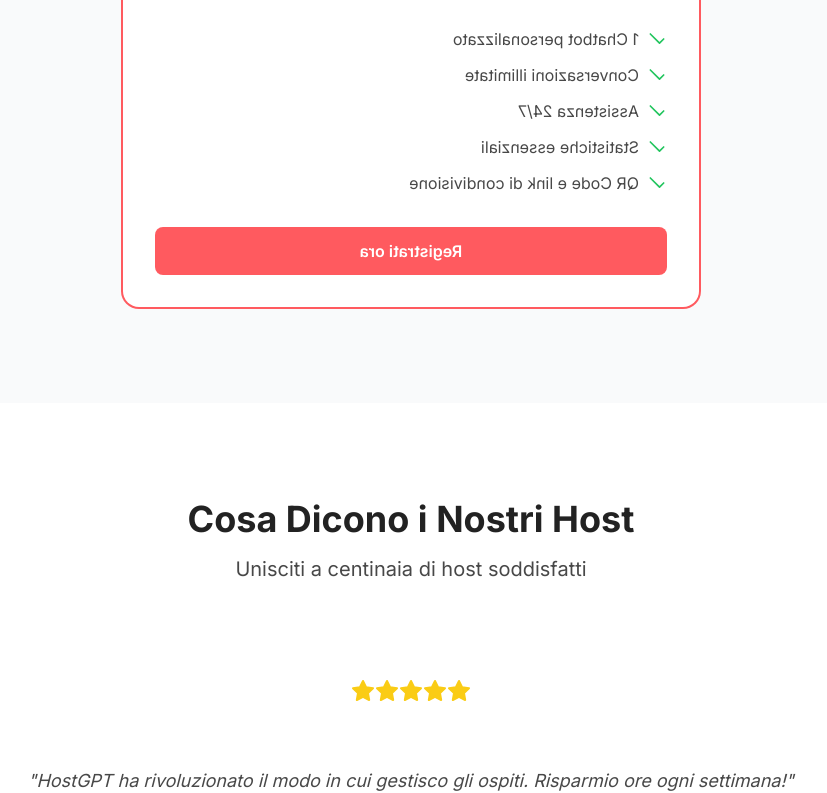
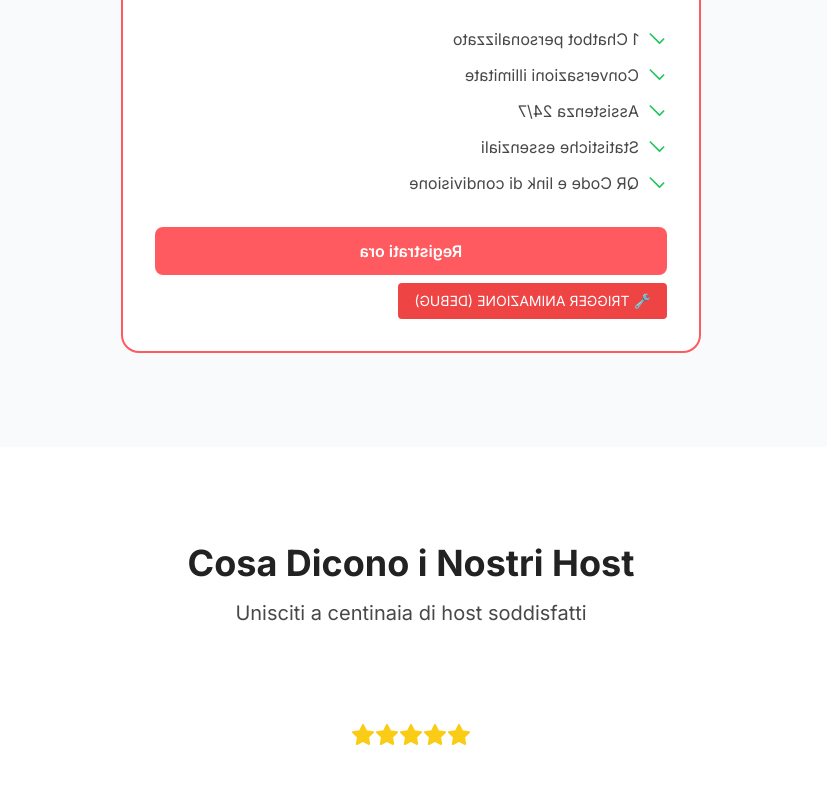
Before and after one commit to simoncinid/hostgpt, a Next.js app: page / in a window 1280 px wide. Shown: the part 3301-4094 px from the top of the page, without its empty margins (229-1056 px from the left). Built offline with nearby package versions, Linux system fonts and the light colour scheme.

Commit message:
Fix: Animazione pricing con debug per troubleshooting - aggiunta trigger manuale e console.log per debug

```diff
--- a/app/page.tsx
+++ b/app/page.tsx
@@ -183,20 +183,31 @@ export default function LandingPage() {
 
   // Gestione animazione pricing
   useEffect(() => {
+    console.log('Animation effect triggered:', pricingAnimationTriggered, 'phase:', pricingAnimationPhase)
     if (pricingAnimationTriggered && !pricingAnimationPhase) {
+      console.log('Starting animation sequence!')
       const sequence = [
-        () => setPricingAnimationPhase(1), // Inizia spin
         () => {
+          console.log('Phase 1: Spin start')
+          setPricingAnimationPhase(1)
+        }, // Inizia spin
+        () => {
+          console.log('Phase 2: Show chat')
           setShowChatDemo(true)
-          setPricingAnimationPhase(2) // Mostra chat e inizia conversazione
-        },
-        () => setPricingAnimationPhase(3), // Blur effect con frase
+          setPricingAnimationPhase(2)
+        }, // Mostra chat e inizia conversazione
         () => {
+          console.log('Phase 3: Blur effect')
+          setPricingAnimationPhase(3)
+        }, // Blur effect con frase
+        () => {
+          console.log('Phase 4: Final spin')
           setPricingAnimationPhase(4) // Spin finale
           setTimeout(() => {
             setShowChatDemo(false)
             setTimeout(() => {
               setPricingAnimationPhase(0)
+              console.log('Animation completed')
             }, 800)
           }, 800)
         }
@@ -601,11 +612,14 @@ export default function LandingPage() {
     const [chatMessages, setChatMessages] = useState<typeof demoMessages>([])
 
     useEffect(() => {
+      console.log('PricingChatAnimation effect:', showChatDemo, 'phase:', pricingAnimationPhase)
       if (showChatDemo && pricingAnimationPhase >= 2) {
+        console.log('Starting chat messages animation')
         setChatMessages([])
         let i = 0
         const interval = setInterval(() => {
           if (i < demoMessages.length) {
+            console.log('Adding message', i, demoMessages[i])
             setChatMessages(prev => [...prev, demoMessages[i]])
             i++
           } else {
@@ -615,6 +629,8 @@ export default function LandingPage() {
         return () => clearInterval(interval)
       }
     }, [showChatDemo, pricingAnimationPhase])
+
+    console.log('PricingChatAnimation render:', showChatDemo, 'messages:', chatMessages.length)
 
     if (!showChatDemo) return null
 
@@ -996,7 +1012,9 @@ export default function LandingPage() {
                   y: 0
                 }}
                 onViewportEnter={() => {
+                  console.log('Viewport entered for plan:', plan.name, 'highlighted:', plan.highlighted, 'already triggered:', pricingAnimationTriggered)
                   if (!pricingAnimationTriggered && plan.highlighted) {
+                    console.log('TRIGGERING ANIMATION!')
                     setPricingAnimationTriggered(true)
                   }
                 }}
@@ -1045,6 +1063,19 @@ export default function LandingPage() {
                   >
                     Registrati ora
                   </Link>
+
+                  {/* DEBUG BUTTON - RIMUOVI DOPO */}
+                  {plan.highlighted && (
+                    <button
+                      onClick={() => {
+                        console.log('Manual trigger clicked!')
+                        setPricingAnimationTriggered(true)
+                      }}
+                      className="mt-2 bg-red-500 text-white px-4 py-2 rounded text-sm"
+                    >
+                      🔧 TRIGGER ANIMAZIONE (DEBUG)
+                    </button>
+                  )}
                 </motion.div>
 
                 {/* Animazione chat demo solo per il piano highlighted */}
```
